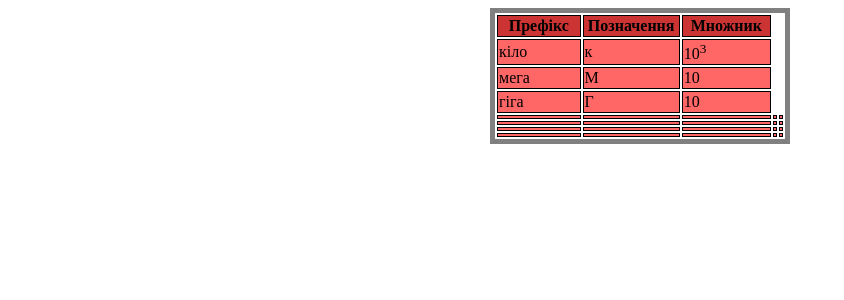
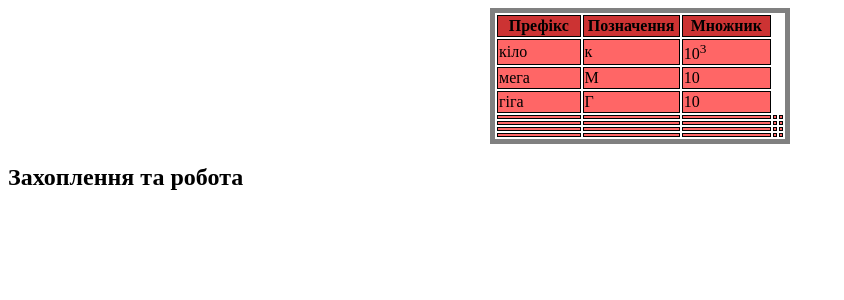
Before and after one commit to tetiana456/man, a PHP site: page / in a window 1280 px wide. Shown: the top 300 px of the page, without its empty margins (0-844 px from the left). Run offline with PHP 8.4, Linux system fonts and the light colour scheme.

Commit message:
Update index.php

```diff
--- a/index.php
+++ b/index.php
@@ -67,5 +67,6 @@
 				<td></td>
 			</tr>
 		</table>
+  <h2>Захоплення та робота</h2>
 	</body>
 </html>
```
